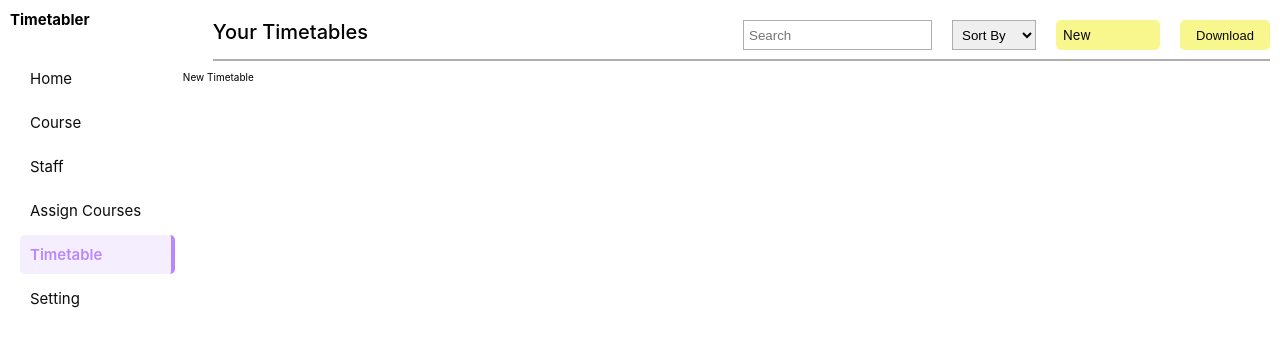
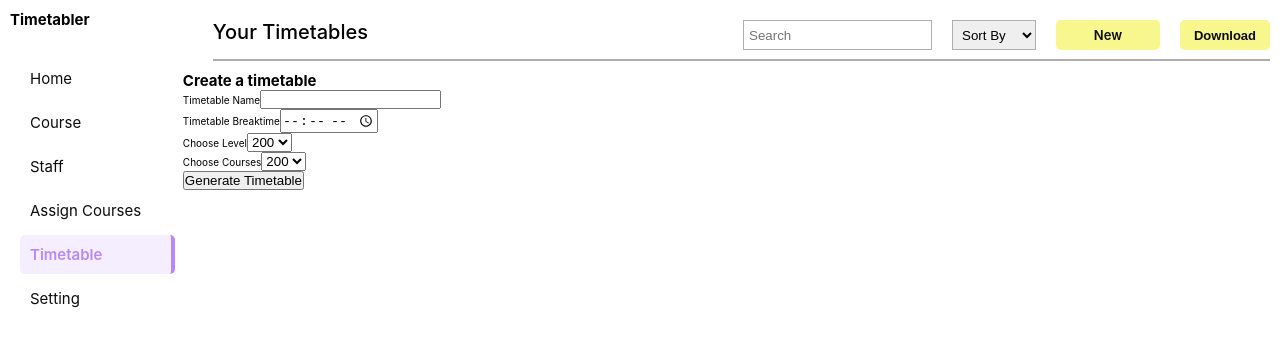
Before and after one commit to Fuangi/timetable-generator, a React (Create React App) app: page /timetable/new in a window 1280 px wide. Shown: the top 346 px of the page. Built offline with nearby package versions, Linux system fonts and the light colour scheme.

Commit message:
Added the timetable create form and refactored some utils

```diff
--- a/src/components/course/CourseForm.jsx
+++ b/src/components/course/CourseForm.jsx
@@ -45,7 +45,9 @@ function CourseForm() {
             name="specialty"
             id="specialty"
             value={specialty}
-            onChange={(e) => setSpecialty(e.target.value)}
+            onChange={(e) =>
+              setSpecialty((prevSpe) => [...prevSpe, e.target.value])
+            }
           >
             <option value="GWD">GWD</option>
             <option value="ITS">ITS</option>
@@ -59,7 +61,9 @@ function CourseForm() {
             name="program"
             id="program"
             value={program}
-            onChange={(e) => setProgram(e.target.value)}
+            onChange={(e) =>
+              setProgram((prevProgs) => [...prevProgs, e.target.value])
+            }
           >
             {/* <option value="">Seclect Specialty</option> */}
             <option value="GWD">GWD</option>
--- /dev/null
+++ b/src/components/timetable/CreateTimetable.jsx
@@ -0,0 +1,37 @@
+function CreateTimetable() {
+  return (
+    <div className="create-timetable">
+      <h2>Create a timetable</h2>
+      <form>
+        <div className="input">
+          <label htmlFor="name">Timetable Name</label>
+          <input type="text" name="name" id="name" />
+        </div>
+        <div className="input">
+          <label htmlFor="break">Timetable Breaktime</label>
+          <input type="time" name="break" id="break" />
+        </div>
+        <div className="input">
+          <label htmlFor="level">Choose Level</label>
+          <select name="level" id="level">
+            <option value="200">200</option>
+            <option value="300">300</option>
+            <option value="400">400</option>
+          </select>
+        </div>
+        <div className="input">
+          <label htmlFor="course">Choose Courses</label>
+          <select name="course" id="course">
+            <option value="200">200</option>
+            <option value="300">300</option>
+            <option value="400">400</option>
+          </select>
+        </div>
+
+        <button>Generate Timetable</button>
+      </form>
+    </div>
+  );
+}
+
+export default CreateTimetable;
--- a/src/components/timetable/TimetableCard.jsx
+++ b/src/components/timetable/TimetableCard.jsx
@@ -6,7 +6,7 @@ function TimetableCard() {
       <div className="timetable-card">
         <div className="head">
           <h3>Timetable title</h3>
-          <p>level</p>
+          <p>level, specialty</p>
         </div>
         <div className="body">
           <p> 🏠 10 courses</p>
--- a/src/routes/timetable.routes.js
+++ b/src/routes/timetable.routes.js
@@ -2,13 +2,14 @@ import { Route, Routes } from "react-router-dom";
 import { Timetable } from "../screens";
 import AllTimetables from "../components/timetable/AllTimetables";
 import TimetableView from "../components/timetable/TimetableView";
+import CreateTimetable from "../components/timetable/CreateTimetable";
 
 function TimetableRouter() {
   return (
     <Routes>
       <Route path="/timetable" element={<Timetable />}>
         <Route index element={<AllTimetables />} />
-        <Route path="new" element={<p>New Timetable</p>} />
+        <Route path="new" element={<CreateTimetable />} />
         <Route path="view/" element={<TimetableView />} />
         <Route path="update/" element={<p>Update Timetable</p>} />
         <Route path="delete/" element={<p>Delete Timetable</p>} />
--- a/src/sass/utls.scss
+++ b/src/sass/utls.scss
@@ -23,6 +23,8 @@
       background-color: $color-secondary;
       color: $color-black;
       padding: 0.7rem;
+      text-align: center;
+      font-weight: 600;
       border-radius: 0.5rem;
       width: 9rem;
       font-size: 1.3rem;
--- a/src/screens/Timetables.jsx
+++ b/src/screens/Timetables.jsx
@@ -9,6 +9,7 @@ function Timetable() {
         <PageHeader
           pageName="Timetables"
           sortBy={["level", "specialty", "period"]}
+          url="/timetable/new"
         />
       </div>
       <div className="course-body">
```
